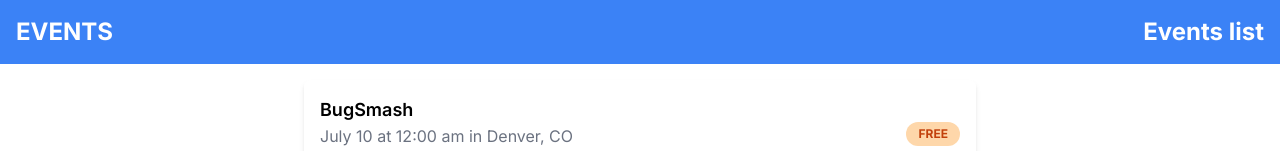
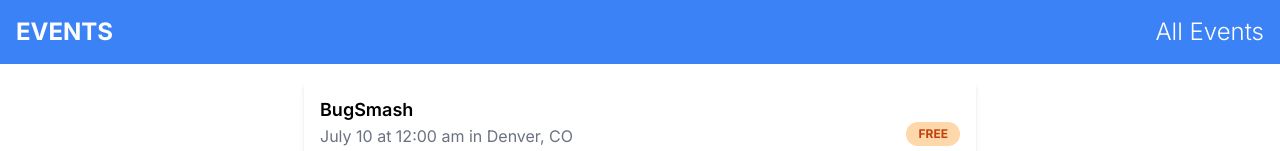
Before and after one commit to vnscriptkid/events-app, a Next.js app: page / in a window 1280 px wide. Shown: the top 151 px of the page. Built offline with nearby package versions, Linux system fonts and the light colour scheme.

Commit message:
fix: minor UI

```diff
--- a/src/components/Header.tsx
+++ b/src/components/Header.tsx
@@ -4,8 +4,8 @@ export const Header = () => {
   return (
     <div className="bg-blue-500 p-4 text-white text-2xl font-bold flex">
       <span>EVENTS</span>
-      <div className="ml-auto">
-        <Link href={"/events"}>Events list</Link>
+      <div className="ml-auto font-light">
+        <Link href={"/events"}>All Events</Link>
       </div>
     </div>
   );
```
